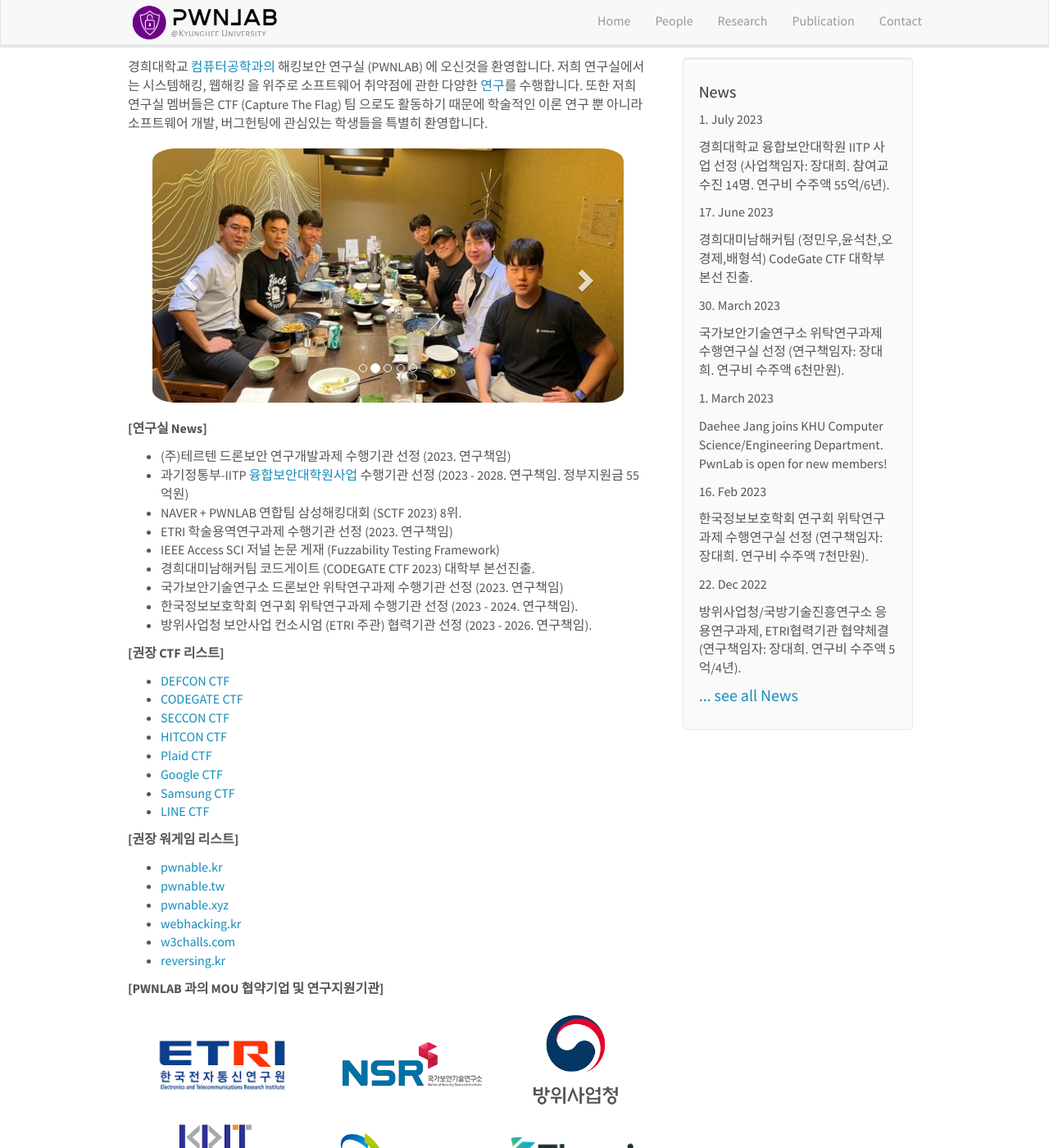
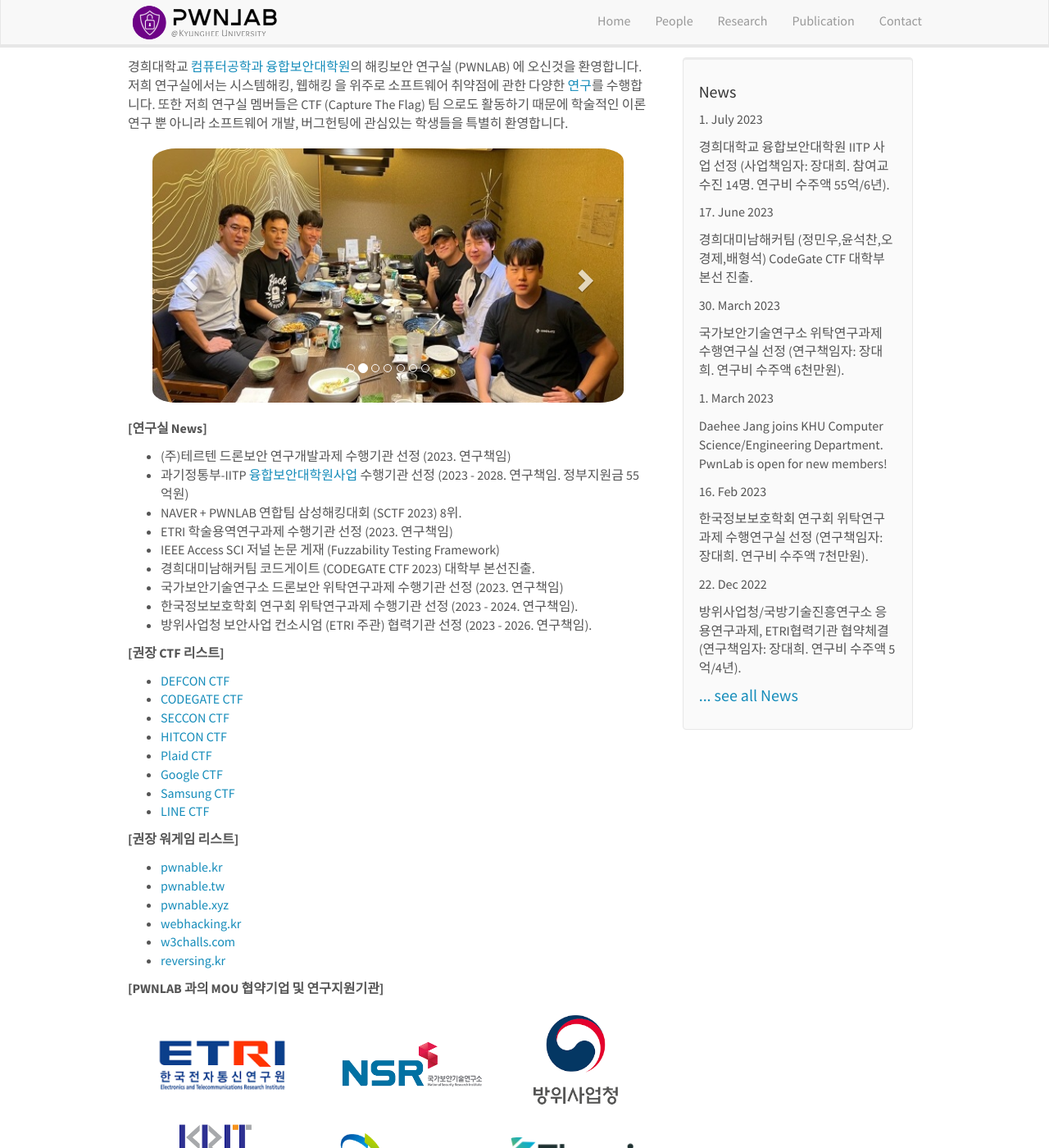
Before and after one commit to daehee87/lab, a Jekyll site: the page built from web/_pages/home.md, in a window 1280 px wide and 1400 px high. Shown: the whole window at 82% size. Built offline with Jekyll 4.4.1, drawn with Linux system fonts in a browser that asks for light colours; nearby versions of some CDN libraries.

Commit message:
Add images, Add graduateSchool link

```diff
--- a/web/_pages/home.md
+++ b/web/_pages/home.md
@@ -6,7 +6,7 @@
 permalink: /
 ---
 
-경희대학교 [컴퓨터공학과의](http://ce.khu.ac.kr) 해킹보안 연구실 (PWNLAB) 에 오신것을 환영합니다.
+경희대학교 [컴퓨터공학과](http://ce.khu.ac.kr) [융합보안대학원](https://csec.khu.ac.kr)의 해킹보안 연구실 (PWNLAB) 에 오신것을 환영합니다.
 저희 연구실에서는 시스템해킹, 웹해킹 을 위주로 소프트웨어 취약점에 관한 다양한 [연구](research)를 수행합니다.
 또한 저희 연구실 멤버들은 CTF (Capture The Flag) 팀 으로도 활동하기 때문에
 학술적인 이론 연구 뿐 아니라 소프트웨어 개발, 버그헌팅에 관심있는 학생들을 특별히 환영합니다.
@@ -19,6 +19,8 @@
         <li data-target="#carousel" data-slide-to="2"></li>
         <li data-target="#carousel" data-slide-to="3"></li>
         <li data-target="#carousel" data-slide-to="4"></li>
+        <li data-target="#carousel" data-slide-to="5"></li>
+        <li data-target="#carousel" data-slide-to="6"></li>
     </ol>
 
     <!-- Items -->
@@ -37,6 +39,9 @@
         </div>
         <div class="item">
             <img src="{{ site.url }}{{ site.baseurl }}/images/slider/4.png" alt="Slide 5" />
+        </div>
+        <div class="item">
+            <img src="{{ site.url }}{{ site.baseurl }}/images/slider/5.png" alt="Slide 6" />
         </div>
     </div>
   <a class="left carousel-control" href="#carousel" role="button" data-slide="prev">
--- a/web/_sass/bootstrap/_carousel.scss
+++ b/web/_sass/bootstrap/_carousel.scss
@@ -23,6 +23,7 @@
     > a > img {
       @include img-responsive;
       line-height: 1;
+      width: 100%;
       height: 310px;
     }
 
```
Also changed, not shown: web/images/slider/2.png, web/images/slider/3.png, web/images/slider/5.png (added).
